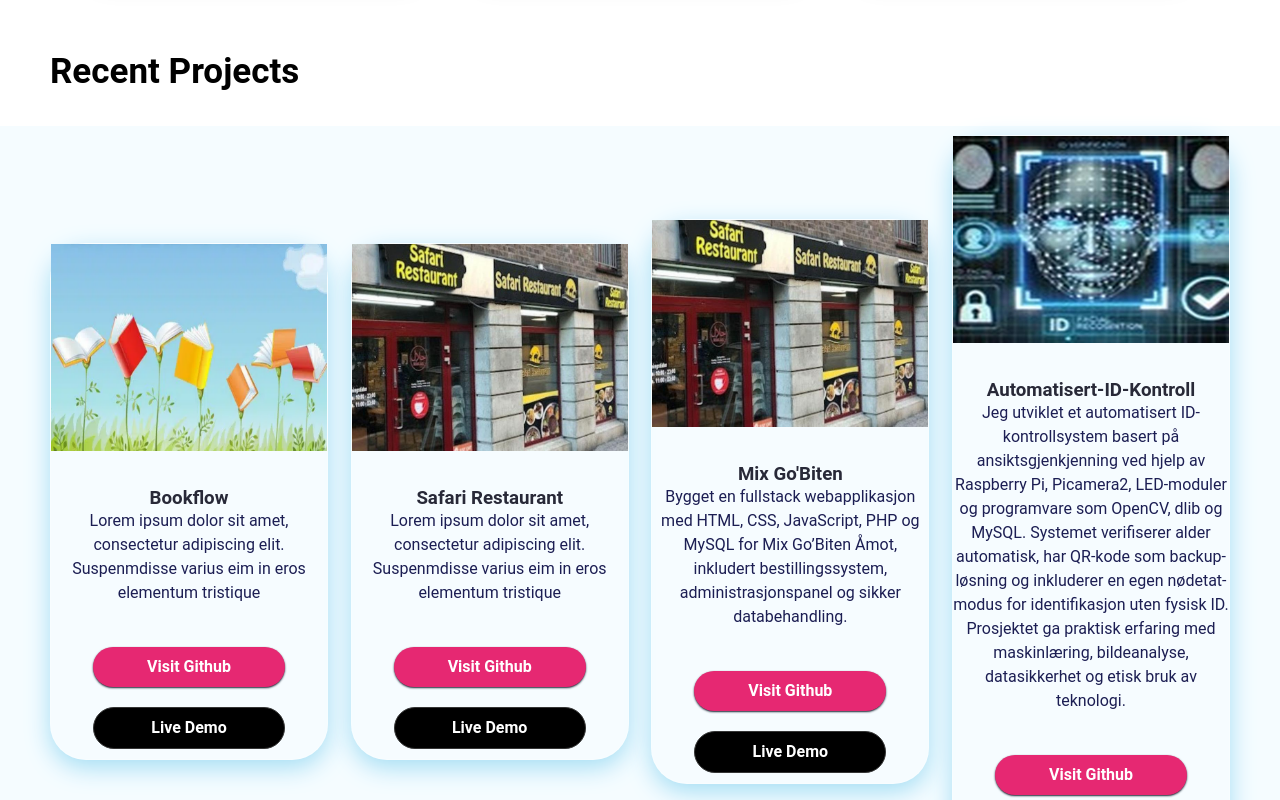
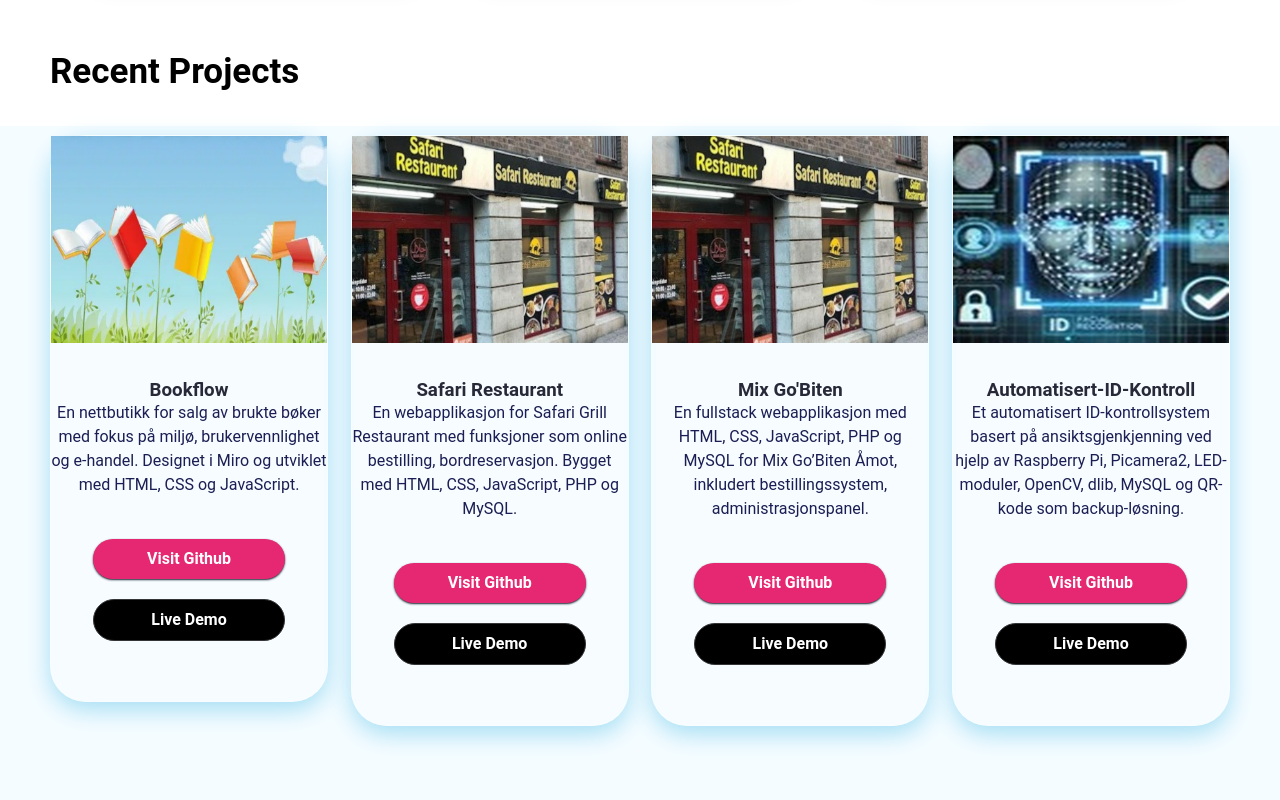
Before and after one commit to Morjane6/Portfolio-Mo-Morjane, a React (Vite) app: page / in a window 1280 px wide. Shown: the part 2620-3420 px from the top of the page. Built offline with nearby package versions, Linux system fonts and the light colour scheme.

Commit message:
Oppdatert tekst/design/prosjekter

```diff
--- a/src/css/MyPortfolio.css
+++ b/src/css/MyPortfolio.css
@@ -22,7 +22,7 @@
 }
 .portfolio--section--container {
   display: flex;
-  align-items: center;
+  align-items: stretch; /* alle cards blir like høye */
   justify-content: center;
   gap: 22.6px;
   width: 100%;
@@ -37,14 +37,16 @@
   width: 100%;
 }
 .portfolio--section--card {
+  flex: 1 0 0;
+  height: 100%; /* tar full høyde fra parent */
   display: flex;
   flex-direction: column;
+
   align-items: flex-start;
   gap: 32px;
-  flex: 1 0 0;
 
   cursor: pointer;
-  min-height: auto;
+padding-bottom: 50px;
   border-radius: 36px;
   background: rgba(255, 255, 255, 0.15); /* transparent glass */
 
--- a/src/data/index.json
+++ b/src/data/index.json
@@ -41,7 +41,7 @@
       "id": "1",
       "src": "./img/Book-webside1_resized.png",
       "title": "Bookflow",
-      "description": "Lorem ipsum dolor sit amet, consectetur adipiscing elit. Suspenmdisse varius eim in eros elementum tristique",
+      "description": "En nettbutikk for salg av brukte bøker med fokus på miljø, brukervennlighet og e-handel. Designet i Miro og utviklet med HTML, CSS og JavaScript.",
       "github": "https://github.com/Morjane6/Bookflow-website",
       "demo": "https://morjane6.github.io/Bookflow-website/"
     },
@@ -49,7 +49,7 @@
       "id": "2",
       "src": "./img/SafariMain_resized.jpg",
       "title": "Safari Restaurant",
-      "description": "Lorem ipsum dolor sit amet, consectetur adipiscing elit. Suspenmdisse varius eim in eros elementum tristique",
+      "description": "En webapplikasjon for Safari Grill Restaurant med funksjoner som online bestilling, bordreservasjon. Bygget med HTML, CSS, JavaScript, PHP og MySQL.",
       "github": "https://github.com/yourusername/project-two",
       "demo": "https://safari-africanfood.free.nf"
     },
@@ -57,7 +57,7 @@
       "id": "3",
       "src": "./img/SafariMain_resized.jpg",
       "title": "Mix Go'Biten",
-      "description": "Bygget en fullstack webapplikasjon med HTML, CSS, JavaScript, PHP og MySQL for Mix Go’Biten Åmot, inkludert bestillingssystem, administrasjonspanel og sikker databehandling.",
+      "description": "En fullstack webapplikasjon med HTML, CSS, JavaScript, PHP og MySQL for Mix Go’Biten Åmot, inkludert bestillingssystem, administrasjonspanel.",
       "github": "https://github.com/Morjane6/MixGo-Biten",
       "demo": "https://mixgobiten.infinityfreeapp.com"
     },
@@ -65,9 +65,9 @@
       "id": "4",
       "src": "./img/Automatisert_ID_kontroll_resized.jpg",
       "title": "Automatisert-ID-Kontroll",
-      "description": "Jeg utviklet et automatisert ID-kontrollsystem basert på ansiktsgjenkjenning ved hjelp av Raspberry Pi, Picamera2, LED-moduler og programvare som OpenCV, dlib og MySQL. Systemet verifiserer alder automatisk, har QR-kode som backup-løsning og inkluderer en egen nødetat-modus for identifikasjon uten fysisk ID. Prosjektet ga praktisk erfaring med maskinlæring, bildeanalyse, datasikkerhet og etisk bruk av teknologi.",
+      "description": "Et automatisert ID-kontrollsystem basert på ansiktsgjenkjenning ved hjelp av Raspberry Pi, Picamera2, LED-moduler, OpenCV, dlib, MySQL og QR-kode som backup-løsning.",
       "github": "https://github.com/Morjane6/SSS3000R--ID-kontroll-med-ansiktsgjenkjenning",
-      "demo": "https://mixgobiten.infinityfreeapp.com"
+      "demo": "Under utvikling kommer snart"
     }
   ],
   "testimonial": [
```
